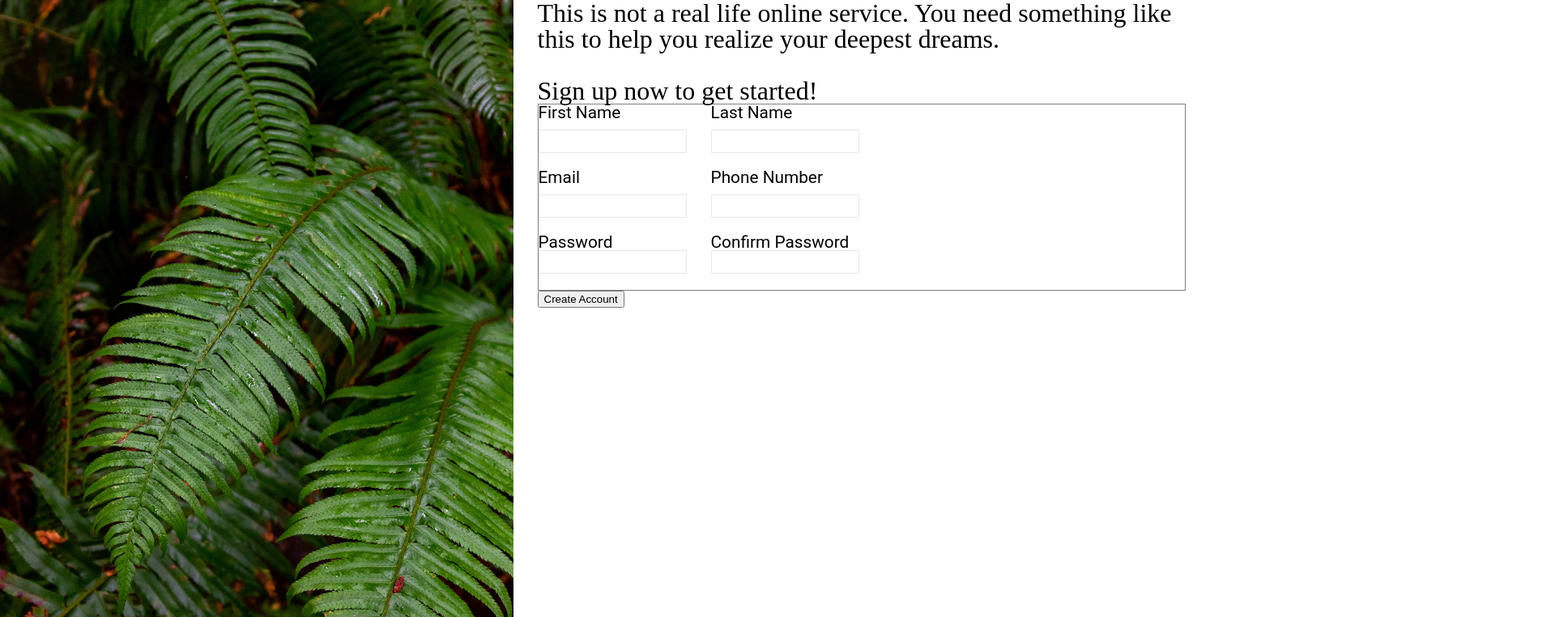
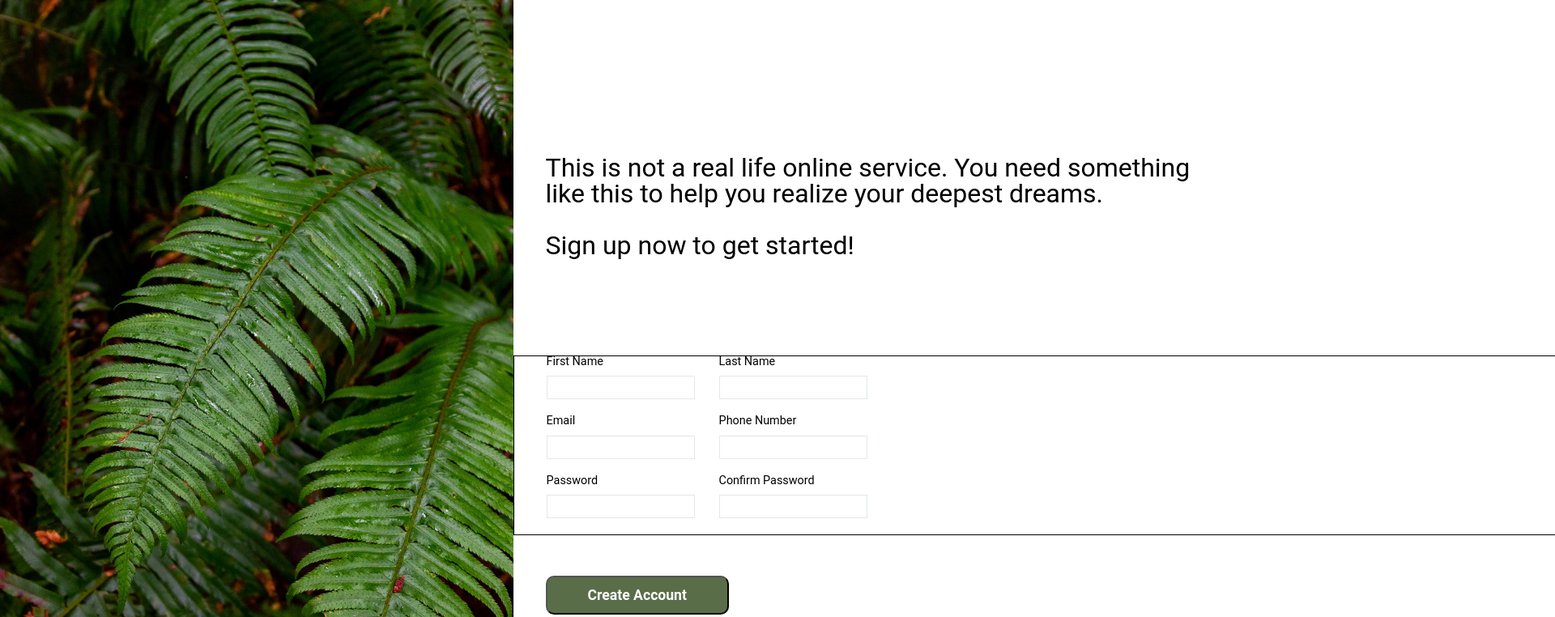
Before and after one commit to fadelyking/Sign-up-Form, a plain HTML site: page index.html in a window 1280 px wide. Shown: the top 762 px of the page at 81% size, 1920 px wide, since content can reach past the window. Drawn offline with Linux system fonts and the light colour scheme.

Commit message:
fixed typos, adjusted some css

```diff
--- a/index.html
+++ b/index.html
@@ -26,7 +26,7 @@
 								<input type="text" id="first_name" name="first_name" />
 								<label for="e-mail">Email</label>
 								<input type="email" id="e-mail" name="e-mail" />
-								<lable for="pass">Password</lable>
+								<label for="pass">Password</label>
 								<input type="password" id="pass" name="password" class="error" />
 							</div>
 							<div class="column-two">
@@ -34,7 +34,7 @@
 								<input type="text" id="last_name" name="last_name" />
 								<label for="number">Phone Number</label>
 								<input type="tel" id="number" name="number" />
-								<lable for="pass">Confirm Password</lable>
+								<label for="pass">Confirm Password</label>
 								<input type="password" id="pass" name="password" class="error" />
 							</div>
 						</div>
--- a/styles.css
+++ b/styles.css
@@ -47,6 +47,9 @@ table {
 	border-spacing: 0;
 }
 
+:root {
+    --font: 'Roboto', sans-serif;
+}
 
 .container {
     display: flex;
@@ -59,18 +62,32 @@ table {
 
 p {
     width: 800px;
+    font-family: var(--font);
     font-size: 2rem;
 }
 
 .right-column {
-    margin-left: 30px;
+    display: flex;
+    flex-direction: column;
+    justify-content: center;
+    margin-left: 40px;
 }
+
+
 .form-container {
+    margin-left: -40px;
+    padding-right: 150px;
+    margin-top: 120px;
     display: flex;
-    border: 1px solid gray;
     gap: 30px;
-    font-size: 1.3rem;
-    font-family: 'Roboto', sans-serif;
+    font-size: 0.9rem;
+    font-family: var(--font);
+    border: 1px solid black;
+    width: 1200px;
+}
+
+.column-one {
+    margin-left: 40px;
 }
 
 .column-one, .column-two {
@@ -88,3 +105,14 @@ input[type="text"], input[type="email"], input[type="tel"], input[type="password
     width: auto;
     margin-bottom: 20px;
 }
+
+button {
+    background-color: #596D48;
+    color: white;
+    font-weight: 700;
+    font-size: 1.1rem;
+    font-family: var(--font);
+    padding: 12px 50px 12px 50px;
+    border-radius: 10px;
+    margin-top: 50px;
+}
```
